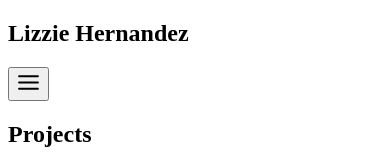
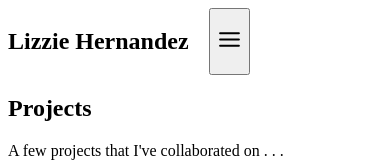
Before and after one commit to lizziehv/personal_website, a Gatsby site: page /work/projects in a window 390 px wide. Shown: the top 165 px of the page. Built offline with nearby package versions, Linux system fonts and the light colour scheme; Gatsby itself is replaced by a stand-in of ours.

Commit message:
attempted navbar fix mobile

```diff
--- a/src/components/NavBar.js
+++ b/src/components/NavBar.js
@@ -42,9 +42,9 @@ const renderOtherLinks = () => (
 );
 
 const NavBar = ({ active, onCollapse }) => {
-  const dimensions = useWindowDimensions();
-  const width = dimensions ? dimensions.width : breakpt;
+  const { width } = useWindowDimensions();
   const [curtainDown, setCurtainDown] = useState(false);
+  // returned collapsed
 
   const toggleCurtainDown = () => {
     setCurtainDown((prev) => !prev);
@@ -68,8 +68,9 @@ const NavBar = ({ active, onCollapse }) => {
     } else {
       return(
         <Col xs={12}>
-          <div className="nav-bar">
-            <h2 style={{textAlign: 'left', width: '60%'}}>Lizzie Hernandez</h2>
+          <div className="nav-bar" style={{display: 'flex', flexDirection: 'row'}}>
+            <h2>Lizzie Hernandez</h2>
+            <div style={{width: '20px'}}/>
             <button onClick={toggleCurtainDown}>
               <Menu size={25} />
             </button>
```
Also changed, not shown: src/static/styles/main.scss (+9 -1 lines).
